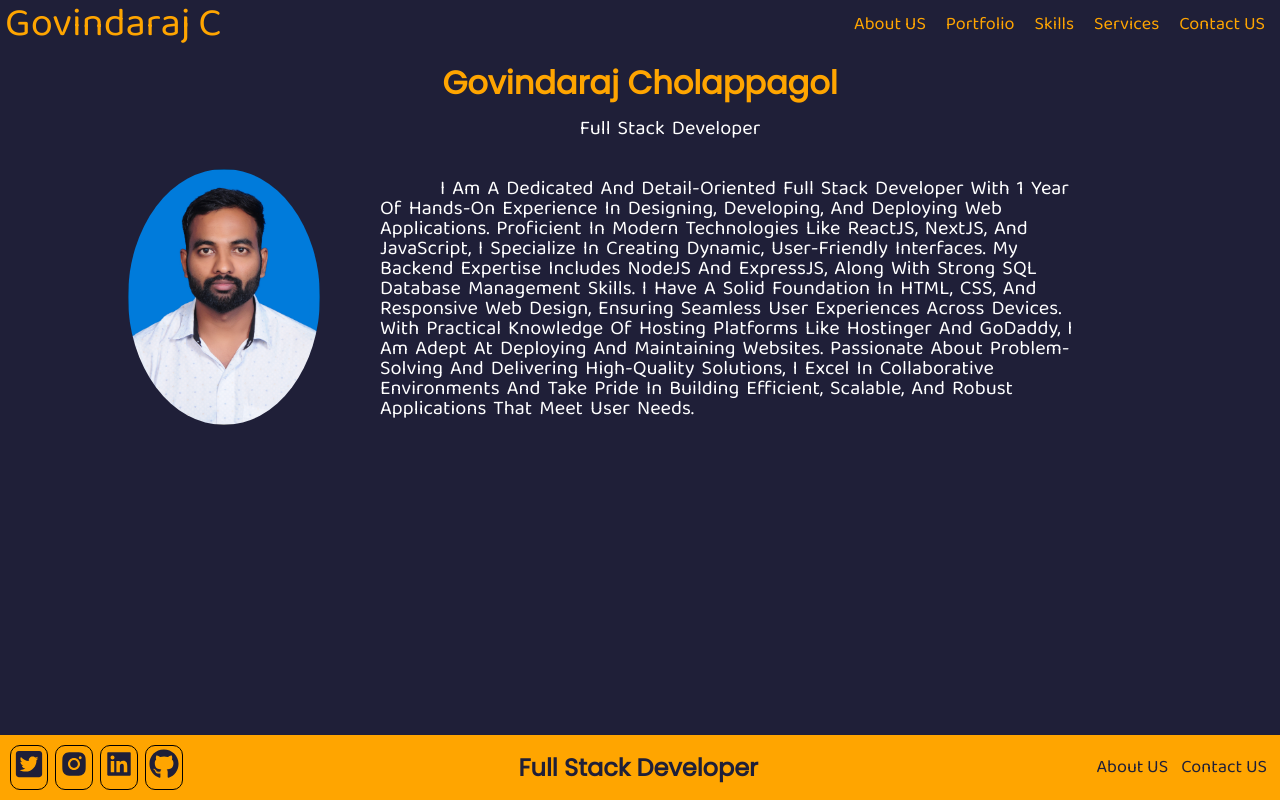
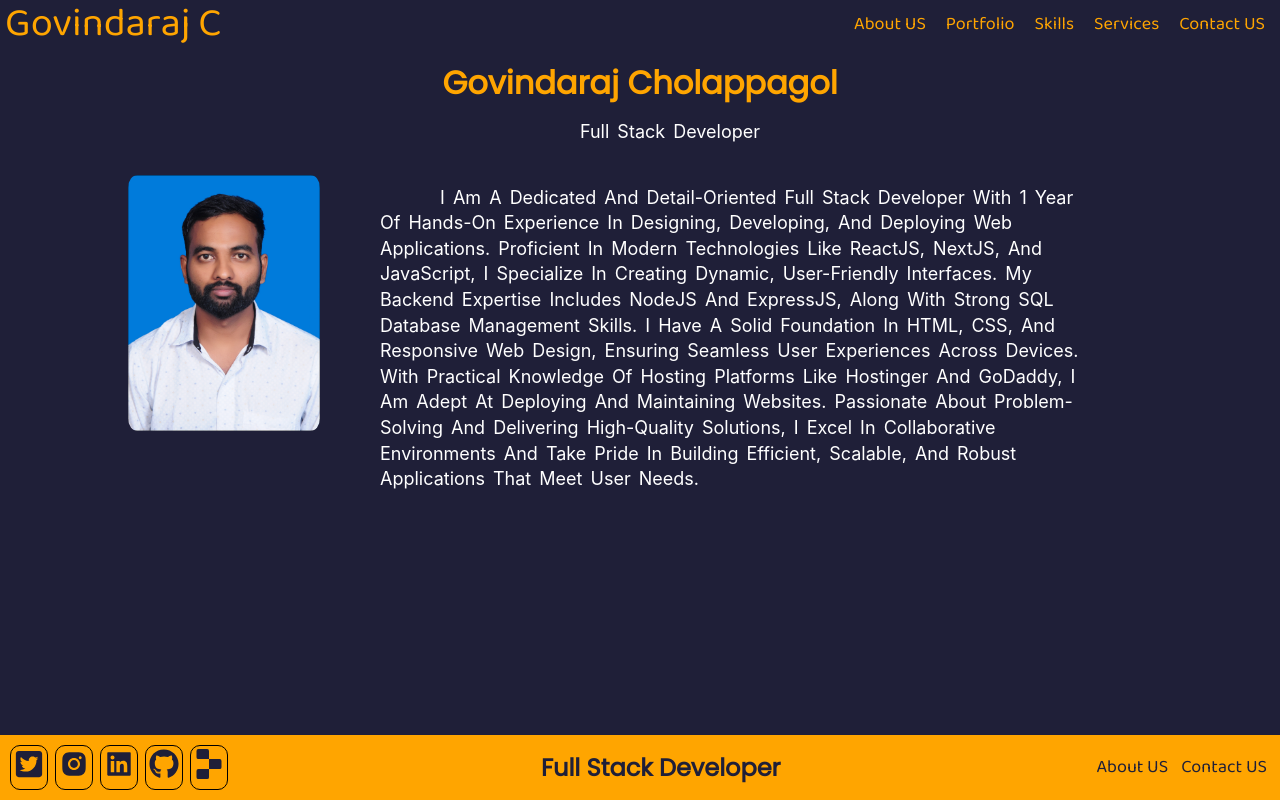
Before and after one commit to Govindaraj773/portfolio, a React (Vite) app: page / in a window 1280 px wide. Built offline with nearby package versions, Linux system fonts and the light colour scheme.

Commit message:
changes done

```diff
--- a/src/Settings/FooterSocials.jsx
+++ b/src/Settings/FooterSocials.jsx
@@ -1,4 +1,5 @@
 import {  AiFillInstagram, AiFillLinkedin } from "react-icons/ai";
+import { SiReplit } from "react-icons/si";
 import { FaGithub, FaTwitterSquare } from "react-icons/fa";
 
 export default [
@@ -7,7 +8,7 @@ export default [
     icon: <FaTwitterSquare />,
   },
   {
-    link: "https:www.instagram.com",
+    link: "https://www.instagram.com/govi.5490/",
     icon: <AiFillInstagram />,
   },
   {
@@ -18,4 +19,8 @@ export default [
     link: "https://github.com/Govindaraj773",
     icon: <FaGithub />,
   },
+  {
+    link: "https://replit.com/@GovindarajChola",
+    icon: <SiReplit />,
+  },
 ];
--- a/src/Settings/Settings.jsx
+++ b/src/Settings/Settings.jsx
@@ -5,7 +5,7 @@ export default {
   profile_photo: profile_logo,
   position: `Full Stack Developer`,
   Age: 28,
-  Country: "India",
+  Place: "Bengaluru, Karnataka, India",
   Birthday: `20 April 1996`,
   Degree: `B.E`,
   Email: `govindaraj5547@gmail.com`,
--- a/src/Styles/About.css
+++ b/src/Styles/About.css
@@ -17,11 +17,11 @@
 
 .profile img {
   margin-top: 10px;
-  border-radius: 50%;
+  border-radius: 5%;
   background-color: var(--head_color);
   transition: var(--transition);
   width: 256px;
-  width: 256px;
+  height: 300px;
 }
 
 .profile img:hover {
--- a/src/Styles/Header.css
+++ b/src/Styles/Header.css
@@ -20,7 +20,7 @@
 
 .header img {
   margin-top: 10px;
-  border-radius: 50%;
+  border-radius: 5%;
   background-color: var(--head_color);
   transition: var(--transition);
   width: 256px;
@@ -34,13 +34,16 @@
 
 .header p {
   margin-top: 20px;
-  font-size: 20px;
+  font-size: 18px;
+  font-family: -apple-system, BlinkMacSystemFont, "Segoe UI", Roboto, Oxygen, Ubuntu, Cantarell, "Fira Sans", Helvetica, sans-serif;
   text-align: center;
   text-transform: capitalize;
   word-spacing: 3px;
   margin: 20px 60px;
   text-align: left;
   text-indent: 60px;
+  line-height: 1.6rem;
+  font-weight: 400;
 }
 
 .body-container{
--- a/src/components/About.jsx
+++ b/src/components/About.jsx
@@ -13,7 +13,7 @@ const About = () => {
           <p> Name : {Settings.name}</p>
           <p> Age : {Settings.Age}</p>
           <p> Birthday : {Settings.Birthday}</p>
-          <p> Country : {Settings.Country}</p>
+          <p> Place : {Settings.Place}</p>
           <p> Degree : {Settings.Degree}</p>
           <p>
             Email : <a href={`mailto:${Settings.Email}`}>{Settings.Email}</a>
--- a/src/components/ContactUS.jsx
+++ b/src/components/ContactUS.jsx
@@ -16,7 +16,7 @@ const ContactUS = () => {
 
   return (
     <div className="contact container">
-      <h1>Contact Us</h1>
+      <h1>Contact Me</h1>
       <form onSubmit={handlesubmit}>
         <label>Name</label>
         <input
--- a/src/components/Services.jsx
+++ b/src/components/Services.jsx
@@ -5,7 +5,7 @@ import "../Styles/Services.css";
 const Services = () => {
   return (
     <div className="services container">
-      <h1>Services</h1>
+      <h1>I am good at</h1>
       <div className="services">
         {ServicesData.map((item, index) => (
           <div key={index} className="service">
```
